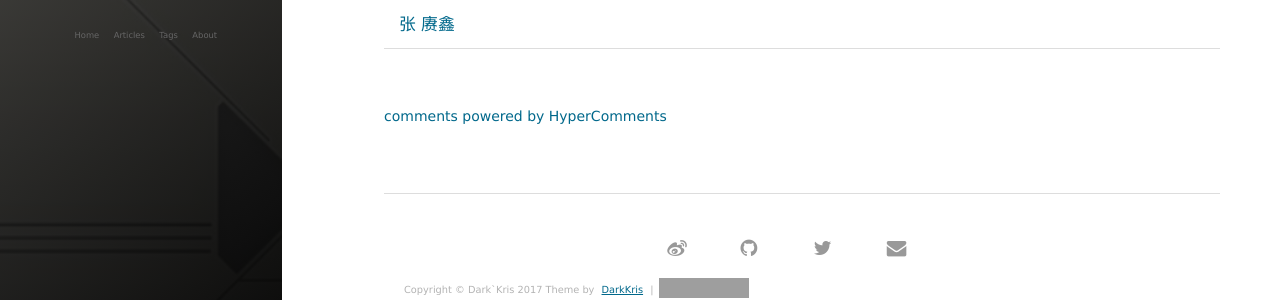
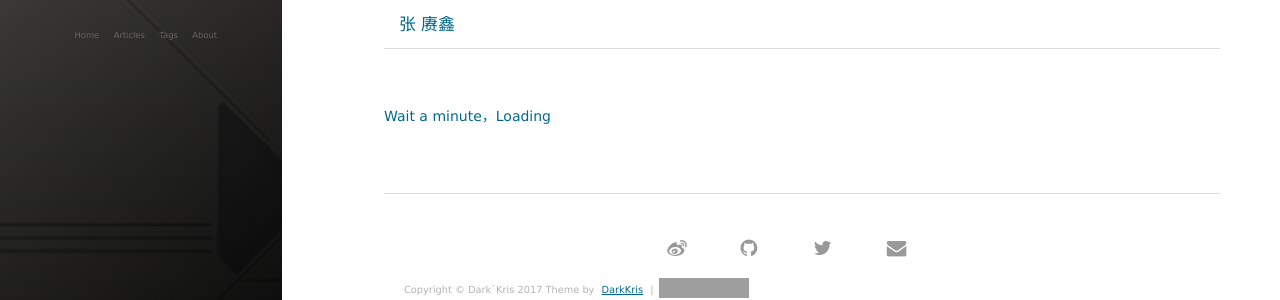
Before and after one commit to DeAntiWang/deantiwang.github.io, a Jekyll site: the page built from about.md, in a window 1280 px wide and 957 px high. Shown: the part 588-888 px from the top of the window. Built offline with Jekyll 4.4.1, drawn with Linux system fonts in a browser that asks for light colours; nearby versions of some CDN libraries; comment, search, counter and statistics services are not loaded; grey boxes are pictures that could not be loaded.

Commit message:
update comments

```diff
--- a/_includes/comments.html
+++ b/_includes/comments.html
@@ -1,6 +1,6 @@
 <section class="post-comments">
 
-
+<!--网易云跟贴 （17年8月1日停服）-->
 <!--    <div id="cloud-tie-wrapper" class="cloud-tie-wrapper"></div>-->
 <!--    <script src="https://img1.cache.netease.com/f2e/tie/yun/sdk/loader.js"></script>-->
 <!--    <script>-->
@@ -13,6 +13,7 @@
 <!--    var yunManualLoad = true;-->
 <!--    Tie.loader("aHR0cHM6Ly9hcGkuZ2VudGllLjE2My5jb20vcGMvbGl2ZXNjcmlwdC5odG1s", true);-->
 <!--    </script>-->
+<!--End-->
 
 <!--Hypercomments-->
 
@@ -30,16 +31,18 @@
      s.parentNode.insertBefore(hcc, s.nextSibling);
      })();
     </script>
-<a href="http://hypercomments.com" rel = "nofollow" class="hc-link" title="comments widget">comments powered by HyperComments</a>
+<a href="http://hypercomments.com" rel = "nofollow" class="hc-link" title="comments widget">Wait a minute，Loading</a>
 <!--end-->
+<!--comments powered by HyperComments-->
 
 
-<!-- UY BEGIN -->
+<!-- 友言 （不支持https）-->
 <!--<div id="uyan_frame"></div>-->
 <!--<script type="text/javascript" src="http://v2.uyan.cc/code/uyan.js?uid=2138194"></script>-->
 <!-- UY END -->
 
-<!--Disqus-->
+
+<!--Disqus （需要翻墙）-->
 
 <!--<div id="disqus_thread"></div>-->
 <!--<script>-->
```
